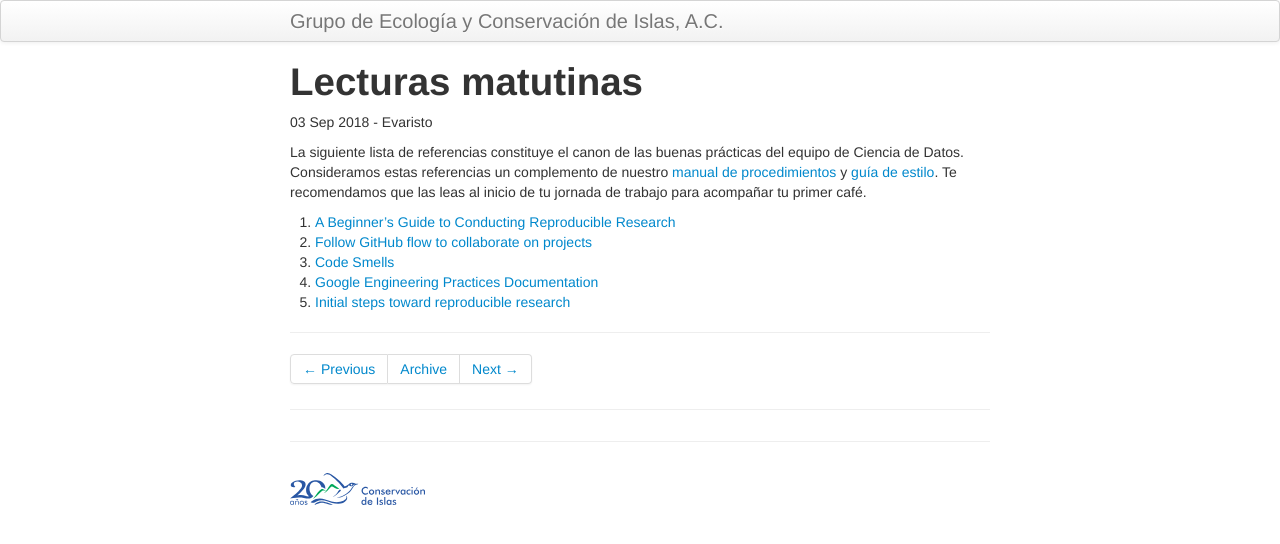
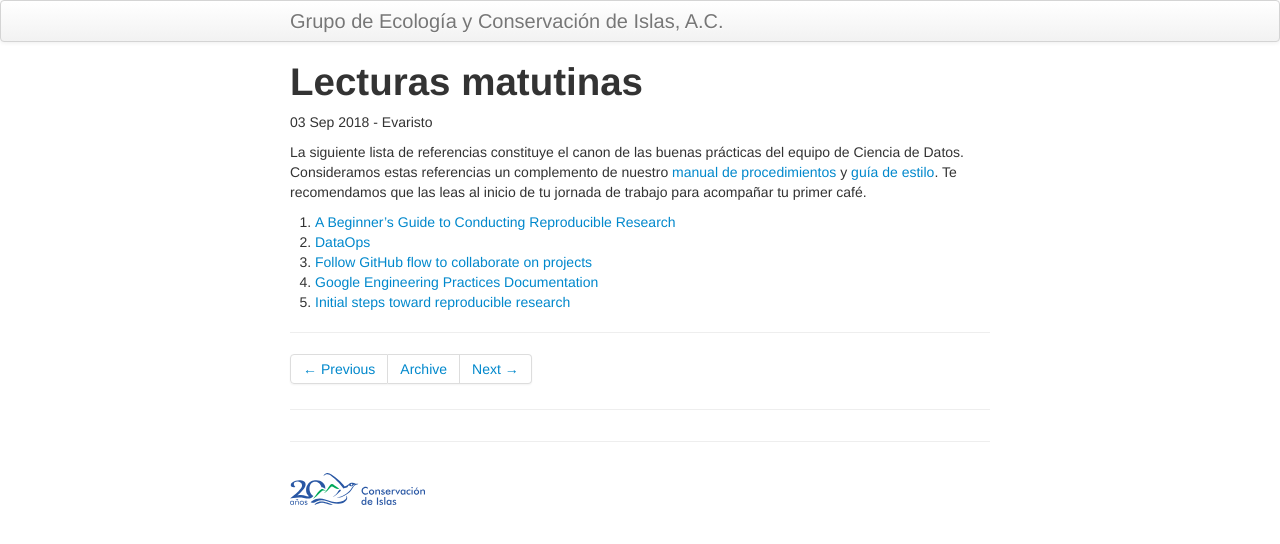
Before and after one commit to LizethMReyes/islasgeci.github.io, a Jekyll site: the page built from _posts/2018-09-03-lecturas_matutinas.md, in a window 1280 px wide. Shown: the top 544 px of the page. Built offline with Jekyll 4.4.1, drawn with Linux system fonts in a browser that asks for light colours.

Commit message:
👀 Update references

```diff
--- a/_posts/2018-09-03-lecturas_matutinas.md
+++ b/_posts/2018-09-03-lecturas_matutinas.md
@@ -12,8 +12,8 @@ estilo](https://islas.dev/guia_de_estilo/). Te recomendamos que las leas al inic
 trabajo para acompañar tu primer café.
 
 1. [A Beginner's Guide to Conducting Reproducible Research](https://doi.org/10.1002/bes2.1801)
+1. [DataOps](https://en.wikipedia.org/wiki/DataOps)
 1. [Follow GitHub flow to collaborate on
    projects](https://docs.github.com/en/get-started/quickstart/github-flow)
-1. [Code Smells](https://refactoring.guru/refactoring/smells)
 1. [Google Engineering Practices Documentation](https://google.github.io/eng-practices/)
 1. [Initial steps toward reproducible research](http://kbroman.org/steps2rr/)
```
